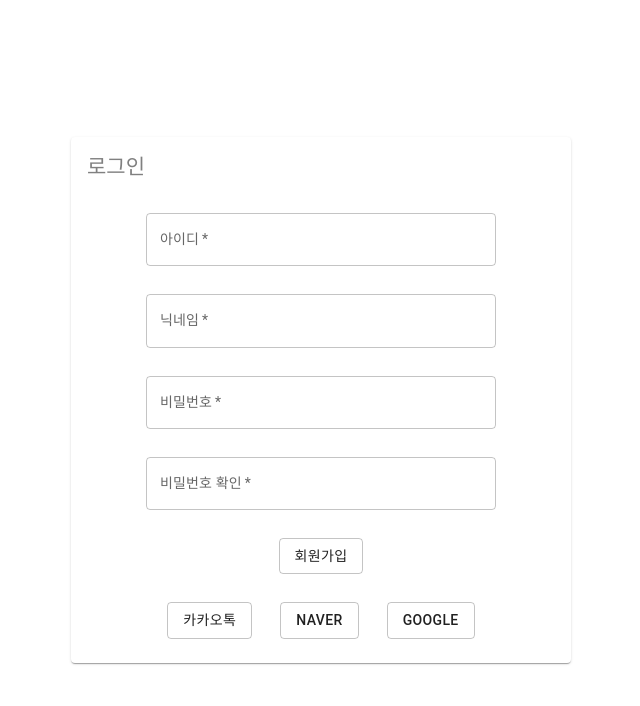
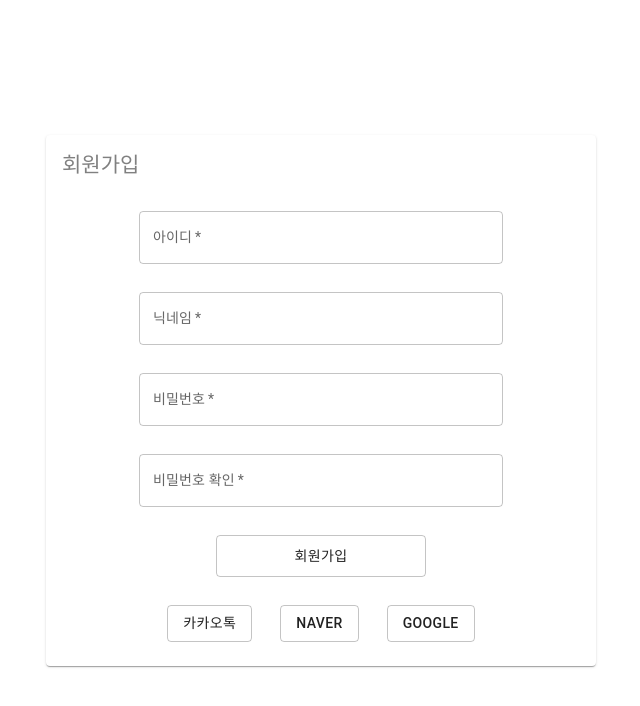
Before and after one commit to sohee-an/TravelNoteReview, a React (Vite) app: page /register in a window 1280 px wide. Shown: the top 706 px of the page, without its empty margins (319-959 px from the left). Built offline with nearby package versions, Linux system fonts and the light colour scheme; what react-swipeable-views-utils would draw is missing.

Commit message:
🩹 fixed/auth

```diff
--- a/src/components/common/Input/Input.tsx
+++ b/src/components/common/Input/Input.tsx
@@ -1,7 +1,6 @@
 import { Fragment, useEffect, useState } from 'react';
-
+import TextField from '@mui/material/TextField';
 import str from '@/utils/str';
-import TextField from '@mui/material/TextField';
 
 type Props = {
   type?: 'text' | 'password' | 'number' | 'email' | 'search';
--- a/src/pages/auth/Login/Login.tsx
+++ b/src/pages/auth/Login/Login.tsx
@@ -1,18 +1,72 @@
+import { memo } from 'react';
+import { useForm } from 'react-hook-form';
+import { Button } from '@material-ui/core';
 import CardHeader from '@mui/material/CardHeader/CardHeader';
-import { memo } from 'react';
 import * as Styled from './styles';
-import Input from '../../../components/common/Input/Input';
-import { Button } from '@material-ui/core';
+import Input from '@/components/common/Input/Input';
+import { getLoginFormSchema } from '@/validatrions/authentication/loginFormValidation';
 
 const Login = () => {
+  const {
+    setValue,
+    handleSubmit,
+    formState: { errors },
+  } = useForm({ resolver: getLoginFormSchema() });
+
+  const handleChange = ({ name, value }: any) => {
+    setValue(name, value, { shouldValidate: true });
+  };
+
+  const handleClick = (values: any) => {
+    if (values) {
+      console.log('value', values);
+      const { email, nickname, password } = values;
+      const newUser = {
+        email,
+        nickname,
+        password,
+      };
+    }
+  };
+
   return (
     <Styled.Container>
       <Styled.CardStyle>
         <CardHeader style={{ color: 'gray' }} title="로그인" />
         <Styled.CardContentStyle>
-          <Input variant="outlined" label="아이디" required width="25rem" />
-          <Input variant="outlined" label="비밀번호" required width="25rem" />
-          <Button variant="outlined">로그인</Button>
+          <Input
+            variant="outlined"
+            label="아이디"
+            required
+            width="26rem"
+            id="email"
+            name="email"
+            placeholder="아이디를 입력해주세요"
+            type="email"
+            error={!!errors?.email}
+            helperText={errors?.email ? errors?.email.message : ''}
+            onChange={handleChange}
+          />
+          <Input
+            variant="outlined"
+            label="비밀번호"
+            required
+            width="26rem"
+            id="password"
+            name="password"
+            placeholder="비밀번호를 입력해주세요"
+            type="password"
+            error={!!errors?.password}
+            helperText={errors?.password ? errors?.password.message : ''}
+            onChange={handleChange}
+          />
+          <Button
+            variant="outlined"
+            type="submit"
+            onClick={handleSubmit(handleClick)}
+          >
+            로그인
+          </Button>
           <Styled.ButtonGroup>
             <Button variant="outlined">카카오톡</Button>
             <Button variant="outlined">naver</Button>
@@ -24,4 +78,4 @@ const Login = () => {
   );
 };
 
-export default Login;
+export default memo(Login);
--- a/src/pages/auth/Register/Register.tsx
+++ b/src/pages/auth/Register/Register.tsx
@@ -1,26 +1,99 @@
 import { memo } from 'react';
-import CardHeader from '@mui/material/CardHeader/CardHeader';
-
-import * as Styled from './styles';
+import { useForm } from 'react-hook-form';
 import Input from '@components/common/Input/Input';
 import { Button } from '@material-ui/core';
+import CardHeader from '@mui/material/CardHeader/CardHeader';
+import * as Styled from './styles';
+import { getRegusterFormSchema } from '@/validatrions/authentication/registerFormValidation';
 
 const Register = () => {
+  const {
+    setValue,
+    handleSubmit,
+    formState: { errors },
+  } = useForm({ resolver: getRegusterFormSchema() });
+
+  const handleChange = ({ name, value }: any) => {
+    setValue(name, value, { shouldValidate: true });
+  };
+
+  const handleClick = (values: any) => {
+    if (values) {
+      console.log('value', values);
+      const { email, nickname, password } = values;
+      const newUser = {
+        email,
+        nickname,
+        password,
+      };
+    }
+  };
+
   return (
     <Styled.Container>
       <Styled.CardStyle>
-        <CardHeader style={{ color: 'gray' }} title="로그인" />
+        <CardHeader style={{ color: 'gray' }} title="회원가입" />
         <Styled.CardContentStyle>
-          <Input variant="outlined" label="아이디" required width="25rem" />
-          <Input variant="outlined" label="닉네임" required width="25rem" />
-          <Input variant="outlined" label="비밀번호" required width="25rem" />
+          <Input
+            variant="outlined"
+            label="아이디"
+            required
+            width="26rem"
+            id="email"
+            name="email"
+            placeholder="아이디를 입력해주세요"
+            type="email"
+            error={!!errors?.email}
+            helperText={errors?.email ? errors?.email.message : ''}
+            onChange={handleChange}
+          />
+          <Input
+            variant="outlined"
+            label="닉네임"
+            required
+            width="26rem"
+            id="nickname"
+            name="nickname"
+            placeholder="닉네임을 입력해주세요"
+            error={!!errors?.nickname}
+            helperText={errors?.nickname ? errors?.nickname.message : ''}
+            onChange={handleChange}
+          />
+          <Input
+            variant="outlined"
+            label="비밀번호"
+            required
+            width="26rem"
+            id="password"
+            name="password"
+            placeholder="비밀번호를 입력해주세요"
+            type="password"
+            error={!!errors?.password}
+            helperText={errors?.password ? errors?.password.message : ''}
+            onChange={handleChange}
+          />
           <Input
             variant="outlined"
             label="비밀번호 확인"
             required
-            width="25rem"
+            id="passwordConfirm"
+            name="passwordConfirm"
+            width="26rem"
+            type="password"
+            placeholder="비밀번호를 다시 입력해주세요"
+            error={!!errors.passwordConfirm}
+            helperText={
+              errors.passwordConfirm ? errors.passwordConfirm.message : ''
+            }
+            onChange={handleChange}
           />
-          <Button variant="outlined">회원가입</Button>
+          <Styled.RegisterButton
+            variant="outlined"
+            type="submit"
+            onClick={handleSubmit(handleClick)}
+          >
+            회원가입
+          </Styled.RegisterButton>
           <Styled.ButtonGroup>
             <Button variant="outlined">카카오톡</Button>
             <Button variant="outlined">naver</Button>
--- a/src/pages/auth/Register/styles.ts
+++ b/src/pages/auth/Register/styles.ts
@@ -1,4 +1,5 @@
 import styled from '@emotion/styled';
+import { Button } from '@material-ui/core';
 import Card from '@mui/material/Card/Card';
 import CardContent from '@mui/material/CardContent/CardContent';
 
@@ -13,7 +14,9 @@ export const CardStyle = styled(Card)`
   max-width: 800px;
   min-width: 500px;
   min-height: 300px;
+  width: 550px;
 `;
+
 export const CardContentStyle = styled(CardContent)`
   display: flex;
   flex-direction: column;
@@ -21,7 +24,13 @@ export const CardContentStyle = styled(CardContent)`
   align-items: center;
   gap: 2rem;
 `;
+
 export const ButtonGroup = styled.div`
   display: flex;
   gap: 2rem;
 `;
+
+export const RegisterButton = styled(Button)`
+  width: 15rem;
+  height: 3rem;
+`;
--- /dev/null
+++ b/src/validatrions/authentication/loginFormValidation.ts
@@ -0,0 +1,21 @@
+import { yupResolver } from '@hookform/resolvers/yup';
+import * as yup from 'yup';
+
+export const getLoginFormSchema = () =>
+  yupResolver(
+    yup.object({
+      email: yup
+        .string()
+        .required('아이디를 입력해주세요.')
+        .email('이메일 형식을 확인해주세요.'),
+      password: yup
+        .string()
+        .required('비밀번호를 입력해주세요.')
+        .min(6, '최소 6자 이상 입력해주세요.')
+        .max(15, '최대 15자를 입력해주세요.')
+        .matches(
+          /^.*(?=^.{6,15}$)(?=.*\d)(?=.*[a-zA-Z])(?=.*[~`!@#$%^&*()-+=]).*$/,
+          '영문, 숫자, 특수문자 6자~15자 혼합하여 생성해주세요'
+        ),
+    })
+  );
--- /dev/null
+++ b/src/validatrions/authentication/registerFormValidation.ts
@@ -0,0 +1,31 @@
+import { yupResolver } from '@hookform/resolvers/yup';
+import * as yup from 'yup';
+
+export const getRegusterFormSchema = () =>
+  yupResolver(
+    yup.object({
+      email: yup
+        .string()
+        .required('아이디를 입력해주세요.')
+        .email('이메일 형식을 확인해주세요.'),
+      password: yup
+        .string()
+        .required('비밀번호를 입력해주세요.')
+        .min(6, '최소 6자 이상 입력해주세요.')
+        .max(15, '최대 15자를 입력해주세요.')
+        .matches(
+          /^.*(?=^.{6,15}$)(?=.*\d)(?=.*[a-zA-Z])(?=.*[~`!@#$%^&*()-+=]).*$/,
+          '영문, 숫자, 특수문자 6자~15자 혼합하여 생성해주세요'
+        ),
+      passwordConfirm: yup
+        .string()
+        .oneOf([yup.ref('password')], '비밀번호가 일치하지 않습니다')
+        .required('비밀번호 확인을 입력해주세요'),
+      nickname: yup
+        .string()
+        .trim()
+        .required('닉네임을 입력해주세요.')
+        .min(2, '이름을 입력해주세요.')
+        .max(32, '최대 32자까지 입력 가능합니다.'),
+    })
+  );
--- a/vite.config.ts
+++ b/vite.config.ts
@@ -1,8 +1,9 @@
+import react from '@vitejs/plugin-react';
 import { defineConfig } from 'vite';
-import react from '@vitejs/plugin-react';
+import eslint from 'vite-plugin-eslint';
 
 export default defineConfig({
-  plugins: [react()],
+  plugins: [react(), eslint()],
   resolve: {
     alias: [
       { find: '@components', replacement: '/src/components' },
```
Also changed, not shown: package.json (+7 -58 lines), src/components/units/user/UserTrip/components/TripCard/TripCard.tsx (+7 -7 lines), src/routes/allRoutes.tsx (+6 -5 lines), .eslintrc.cjs, 1 other file (tests, documents, lock files or other folders).
